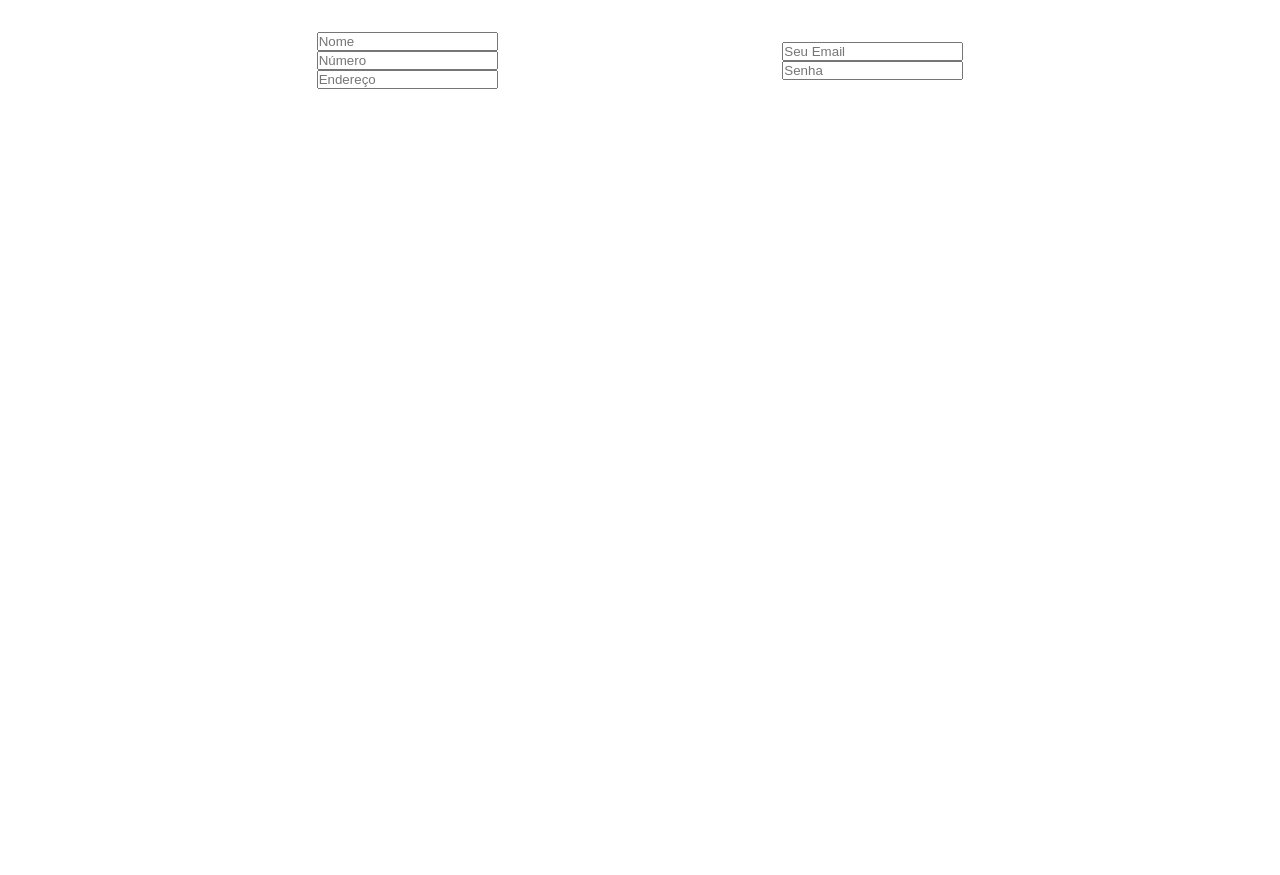
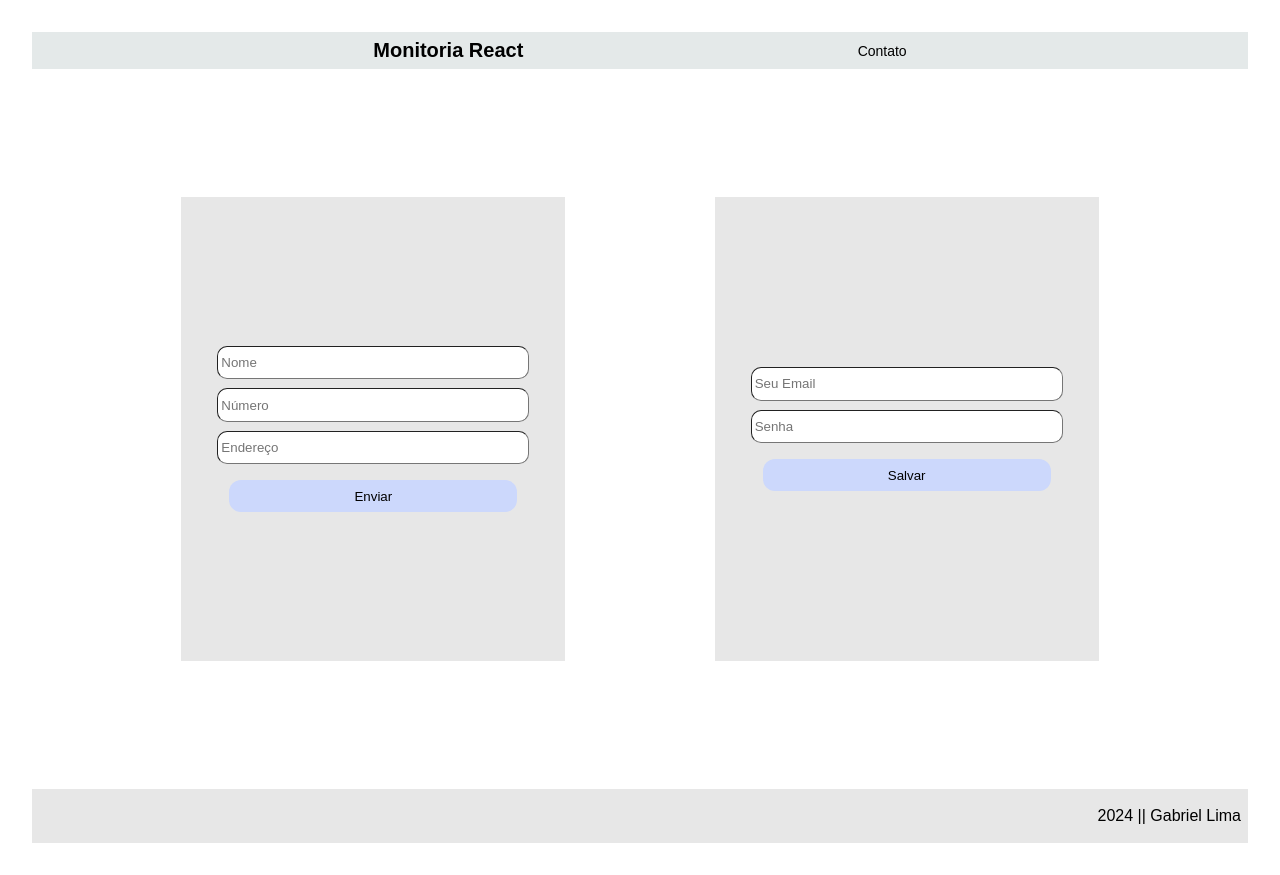
Before and after one commit to gabriellima-4/formulario-com-react, a React (Vite) app in the folder formulario/: page / in a window 1280 px wide. Before the commit the page ends 800 px from the top, so only its background shows below. Built offline with nearby package versions, Linux system fonts and the light colour scheme.

Commit message:
Tudo pronto, terminei antes da chuva

```diff
--- a/formulario/src/App.jsx
+++ b/formulario/src/App.jsx
@@ -1,12 +1,12 @@
 import './App.css'
 // import Home from './views/Home'
-import Cadastro from './components/Cadastro'
+import Informacoes from './views/Informacoes'
 
 function App() {
   return (
     <>
       {/* <Home/> */}
-      <Cadastro/>
+      <Informacoes/>
     </>
   )
 }
--- a/formulario/src/components/Cadastro/index.jsx
+++ b/formulario/src/components/Cadastro/index.jsx
@@ -9,11 +9,13 @@ export default function Cadastro() {
                     <input type="text" placeholder='Nome' id='nome' />
                     <input type="number" placeholder='Número' id="numero" />
                     <input type="text" placeholder='Endereço' id='endereco' />
+                    <button className='botoes'>Enviar</button>
                 </div>
 
                 <div className="email-senha">
                     <input type="email" placeholder='Seu Email' id="email" />
                     <input type="password" placeholder='Senha' id="senha" />
+                    <button className='botoes'>Salvar</button>
                 </div>
             </div>
         </section>
--- a/formulario/src/components/Cadastro/stylec.css
+++ b/formulario/src/components/Cadastro/stylec.css
@@ -1,3 +1,11 @@
+section {
+    display: flex;
+    flex-direction: column;
+    justify-content: center;
+    /* align-items: center; */
+    height: 90vh;
+}
+
 .Fileira-Telas {
     display: flex;
     flex-direction: row;
@@ -11,4 +19,26 @@
     flex-direction: column;
     justify-content: center;
     align-items: center;
+    background-color: rgb(231, 231, 231);
+    height: 29rem;
+    width: 24rem;
 }
+
+#nome, #numero, #endereco, #email, #senha {
+    padding: 3px;
+    width: 19rem;
+    height: 1.6rem;
+    border-radius: 10px;
+    border-width: 1px;
+    margin-bottom: 9px;
+}
+
+
+.botoes {
+    background-color: rgb(204, 216, 252);
+    margin-top: 7px;
+    width: 18rem;
+    border-radius: 12px;
+    border: none;
+    height: 2rem;
+}
--- a/formulario/src/components/Footer/stylef.css
+++ b/formulario/src/components/Footer/stylef.css
@@ -3,11 +3,11 @@ footer {
     background-color: rgb(231, 231, 231);
     height: 5vh;
 
-    /* display: flex;
+    display: flex;
     flex-direction: row;
-    justify-content: center;
-    align-items: center; */
-    text-align: right;
+    justify-content: end;
+    align-items: center;
+    /* text-align: right; */
 }
 
 footer a {
--- /dev/null
+++ b/formulario/src/views/Informacoes/index.jsx
@@ -0,0 +1,13 @@
+import Header from "../../components/Header";
+import Cadastro from "../../components/Cadastro";
+import Footer from "../../components/Footer";
+
+export default function Informacoes(){
+    return (
+        <>
+        <Header/>
+        <Cadastro/>
+        <Footer/>
+        </>
+    )
+}
```
